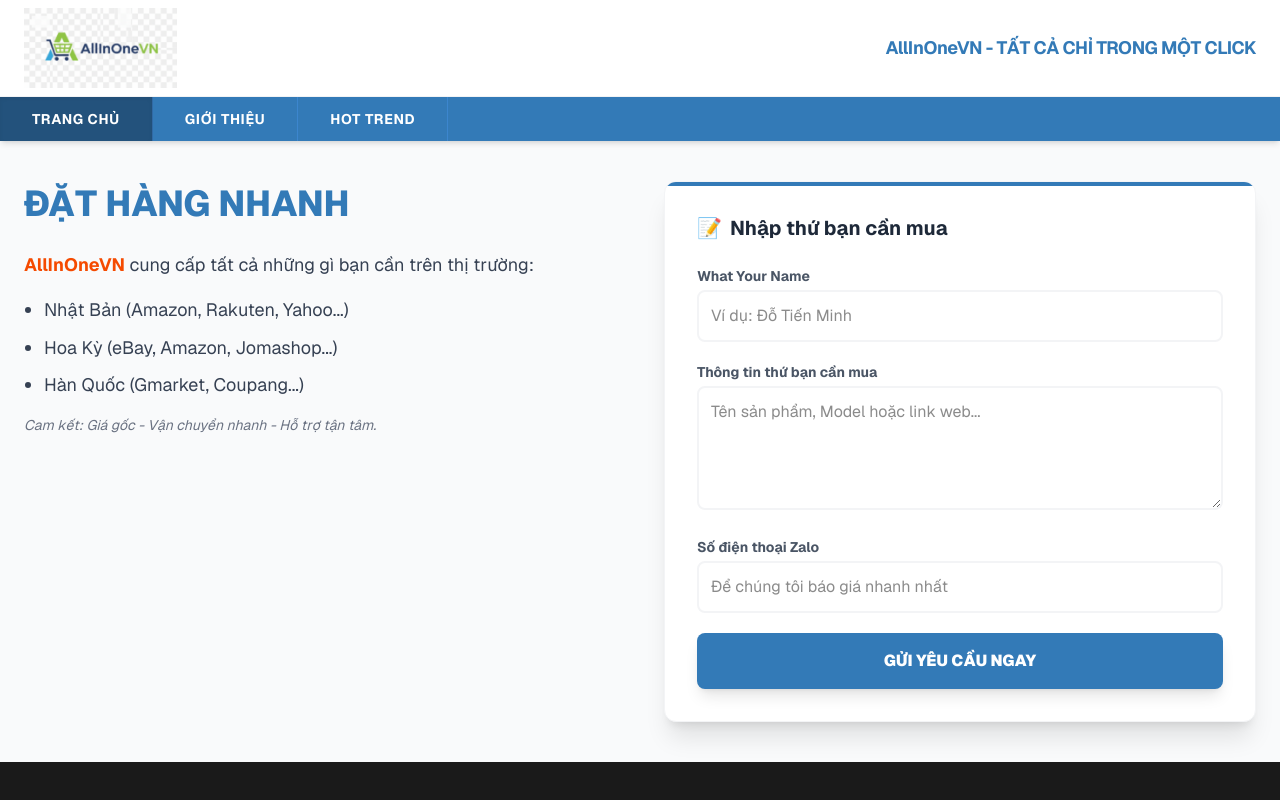
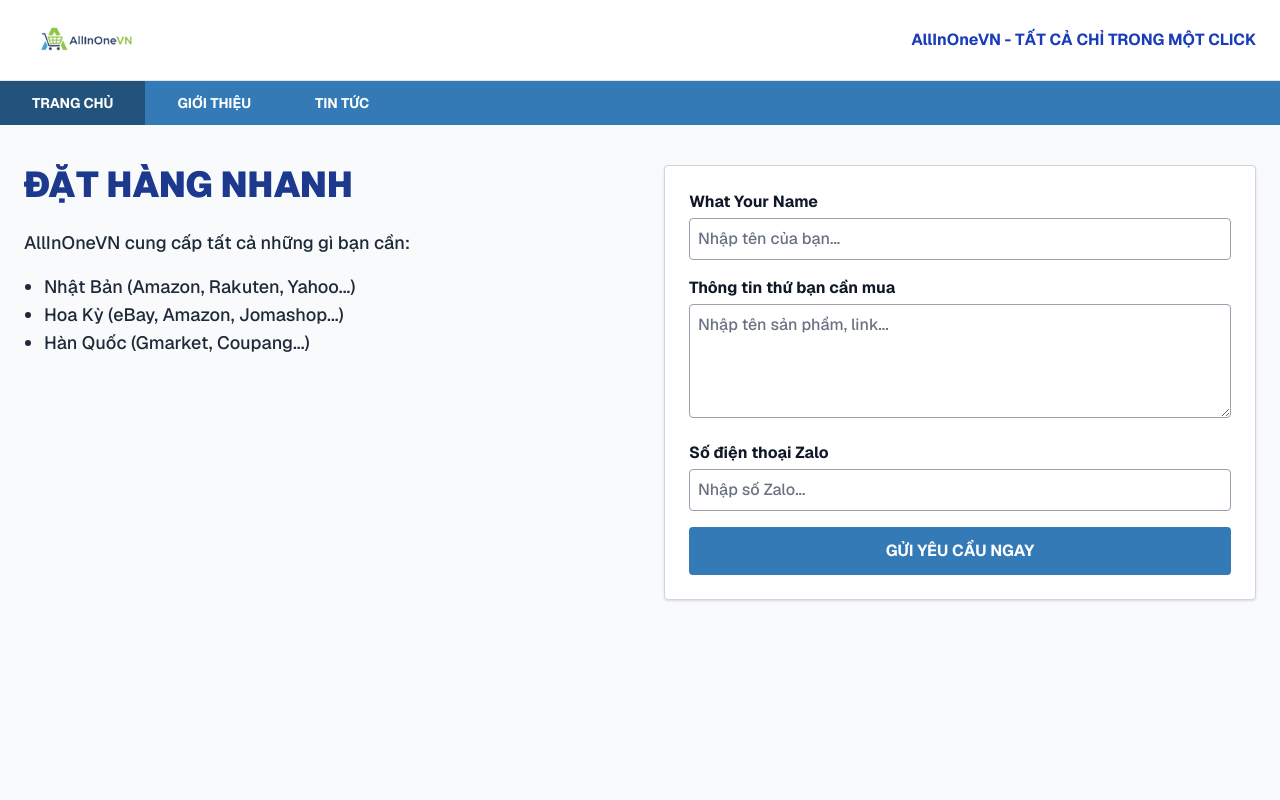
Before and after one commit to dotienminh6-svg/Cua-hang-cua-minh, a Next.js app: page / in a window 1280 px wide. Shown: the top 800 px of the page. Built offline with nearby package versions, Linux system fonts and the light colour scheme.

Commit message:
Update sua loi phong chu và logo

```diff
--- a/app/page.tsx
+++ b/app/page.tsx
@@ -21,118 +21,65 @@
   };
 
   return (
-    <main className="min-h-screen bg-gray-50 font-sans">
-      {/* TẦNG 1: LOGO (Xử lý hòa trộn nền) */}
-      <header className="bg-white py-2 px-6 border-b border-gray-100">
+    <main className="min-h-screen bg-gray-50 font-sans text-gray-900">
+      <header className="bg-white py-2 px-6 border-b border-gray-200">
         <div className="max-w-7xl mx-auto flex items-center justify-between">
-          <div className="flex items-center">
-            {/* Thêm mix-blend-multiply để logo hòa vào nền trắng, mất ô caro */}
-            <img
-              src="/logo.png"
-              alt="AllInOneVN Logo"
-              className="h-20 w-auto object-contain mix-blend-multiply"
-            />
-          </div>
-          <div className="hidden md:block text-right">
-            <p className="text-[#337ab7] font-bold text-lg tracking-tight">AllInOneVN - TẤT CẢ CHỈ TRONG MỘT CLICK</p>
-          </div>
+          <img src="/logo.png" alt="Logo" className="h-16 w-auto" />
+          <p className="text-blue-800 font-bold hidden md:block">AllInOneVN - TẤT CẢ CHỈ TRONG MỘT CLICK</p>
         </div>
       </header>
 
-      {/* TẦNG 2: THANH MENU */}
-      <nav className="bg-[#337ab7] text-white sticky top-0 z-50 shadow-md">
+      <nav className="bg-[#337ab7] text-white">
         <div className="max-w-7xl mx-auto flex">
           {['home', 'about', 'news'].map((tab) => (
             <button
               key={tab}
               onClick={() => setActiveTab(tab)}
-              className={`px-8 py-3 font-bold uppercase text-sm tracking-wider transition-all border-r border-blue-400/30 ${
-                activeTab === tab ? 'bg-[#23527c] shadow-inner' : 'hover:bg-[#286090]'
-              }`}
+              className={`px-8 py-3 font-bold uppercase text-sm ${activeTab === tab ? 'bg-[#23527c]' : 'hover:bg-[#286090]'}`}
             >
-              {tab === 'home' ? 'Trang chủ' : tab === 'about' ? 'Giới thiệu' : 'Hot trend'}
+              {tab === 'home' ? 'Trang chủ' : tab === 'about' ? 'Giới thiệu' : 'Tin tức'}
             </button>
           ))}
         </div>
       </nav>
 
-      {/* TẦNG 3: NỘI DUNG */}
       <div className="max-w-7xl mx-auto py-10 px-6">
-
         {activeTab === 'home' && (
-          <div className="grid md:grid-cols-2 gap-12 items-start">
+          <div className="grid md:grid-cols-2 gap-12">
             <div>
-              {/* Sửa lỗi phông chữ "ĐẶT HÀNG NHANH" */}
-              <h2 className="text-4xl font-extrabold text-[#337ab7] mb-6 leading-tight">
-                ĐẶT HÀNG NHANH
-              </h2>
-              <div className="space-y-4 text-gray-700 text-lg leading-relaxed">
-                <p>
-                  <span className="font-bold text-orange-600">AllInOneVN</span> cung cấp tất cả những gì bạn cần trên thị trường:
-                </p>
-                <ul className="list-disc ml-5 space-y-2">
+              <h2 className="text-4xl font-black text-blue-900 mb-6">ĐẶT HÀNG NHANH</h2>
+              <div className="text-gray-800 font-medium space-y-4 text-lg">
+                <p>AllInOneVN cung cấp tất cả những gì bạn cần:</p>
+                <ul className="list-disc ml-5">
                   <li>Nhật Bản (Amazon, Rakuten, Yahoo...)</li>
                   <li>Hoa Kỳ (eBay, Amazon, Jomashop...)</li>
                   <li>Hàn Quốc (Gmarket, Coupang...)</li>
                 </ul>
-                <p className="italic text-sm text-gray-500">Cam kết: Giá gốc - Vận chuyển nhanh - Hỗ trợ tận tâm.</p>
               </div>
             </div>
 
-            <section className="bg-white p-8 rounded-xl shadow-xl border border-gray-100 relative overflow-hidden">
-              <div className="absolute top-0 left-0 w-full h-1 bg-[#337ab7]"></div>
-              <h3 className="text-xl font-bold mb-6 text-gray-800 flex items-center">
-                <span className="mr-2">📝</span> Nhập thứ bạn cần mua
-              </h3>
-              <form className="space-y-5" onSubmit={sendEmail}>
+            <section className="bg-white p-6 rounded border border-gray-300 shadow-sm">
+              <form className="space-y-4" onSubmit={sendEmail}>
                 <div>
-                  <label className="block text-sm font-bold text-gray-600 mb-1">What Your Name</label>
-                  <input name="name" type="text" placeholder="Ví dụ: Đỗ Tiến Minh" className="w-full border-2 border-gray-100 p-3 rounded-lg focus:border-[#337ab7] outline-none transition-all" required />
+                  <label className="block font-bold mb-1 text-gray-900">What Your Name</label>
+                  <input name="name" className="w-full border border-gray-400 p-2 rounded text-gray-900 placeholder-gray-500 font-medium" placeholder="Nhập tên của bạn..." required />
                 </div>
                 <div>
-                  <label className="block text-sm font-bold text-gray-600 mb-1">Thông tin thứ bạn cần mua</label>
-                  <textarea name="message" placeholder="Tên sản phẩm, Model hoặc link web..." className="w-full border-2 border-gray-100 p-3 rounded-lg focus:border-[#337ab7] outline-none transition-all" rows={4} required></textarea>
+                  <label className="block font-bold mb-1 text-gray-900">Thông tin thứ bạn cần mua</label>
+                  <textarea name="message" className="w-full border border-gray-400 p-2 rounded text-gray-900 placeholder-gray-500 font-medium" rows={4} placeholder="Nhập tên sản phẩm, link..." required></textarea>
                 </div>
                 <div>
-                  <label className="block text-sm font-bold text-gray-600 mb-1">Số điện thoại Zalo</label>
-                  <input name="phone" type="text" placeholder="Để chúng tôi báo giá nhanh nhất" className="w-full border-2 border-gray-100 p-3 rounded-lg focus:border-[#337ab7] outline-none transition-all" required />
+                  <label className="block font-bold mb-1 text-gray-900">Số điện thoại Zalo</label>
+                  <input name="phone" className="w-full border border-gray-400 p-2 rounded text-gray-900 placeholder-gray-500 font-medium" placeholder="Nhập số Zalo..." required />
                 </div>
-                <button type="submit" disabled={loading} className="w-full bg-[#337ab7] text-white p-4 rounded-lg font-black hover:bg-[#23527c] transition-all transform hover:scale-[1.02] shadow-lg uppercase">
-                  {loading ? "Đang gửi đi..." : "Gửi yêu cầu ngay"}
+                <button type="submit" className="w-full bg-[#337ab7] text-white p-3 font-bold uppercase rounded hover:bg-blue-800">
+                  {loading ? "Đang gửi..." : "Gửi yêu cầu ngay"}
                 </button>
               </form>
             </section>
           </div>
         )}
-
-        {/* Nội dung Giới thiệu & Tin tức giữ nguyên cấu trúc */}
-        {activeTab === 'about' && (
-          <div className="bg-white p-10 rounded-xl shadow-lg border border-gray-100">
-            <h2 className="text-3xl font-bold text-[#337ab7] mb-6">Về AllInOneVN</h2>
-            <p className="text-gray-700 text-lg leading-relaxed">Chúng tôi có tất cả những gì mà bạn đang tìm kiếm. Với phương châm uy tin, an toàn, chất lượng và giá cả chạm sàn. chúng tôi sẽ mang đến cho bạn trải nghiệm tuyệt vời khi bạn có thể mua bất kì thứ gì bạn muốn chỉ bằng 1 cú click</p>
-          </div>
-        )}
-
-        {activeTab === 'news' && (
-          <div className="grid md:grid-cols-3 gap-8">
-             <div className="bg-white p-6 rounded-xl shadow border border-gray-50">
-                <div className="h-40 bg-blue-50 rounded-lg mb-4 flex items-center justify-center font-bold text-[#337ab7]">Sản phẩm Hot</div>
-                <h4 className="font-bold text-lg mb-2 text-gray-800">Cập nhật giá iPhone 14 Pro</h4>
-                <p className="text-gray-600 text-sm">Thị trường Nhật đang có giá rất tốt cho các dòng máy lướt...</p>
-             </div>
-          </div>
-        )}
       </div>
-
-      <footer className="bg-[#1a1a1a] text-gray-400 py-12 px-6">
-        <div className="max-w-7xl mx-auto text-center">
-          <p className="text-white font-bold mb-2">AllInOneVN - Order Service</p>
-          <p className="text-sm">Hotline & Zalo: 0782.059.679</p>
-          <div className="mt-6 border-t border-gray-800 pt-6 text-xs text-gray-600 uppercase tracking-widest">
-            © 2026 Designed for Minh Order Service
-          </div>
-        </div>
-      </footer>
     </main>
   );
 }
```
Also changed, not shown: public/logo.png.
